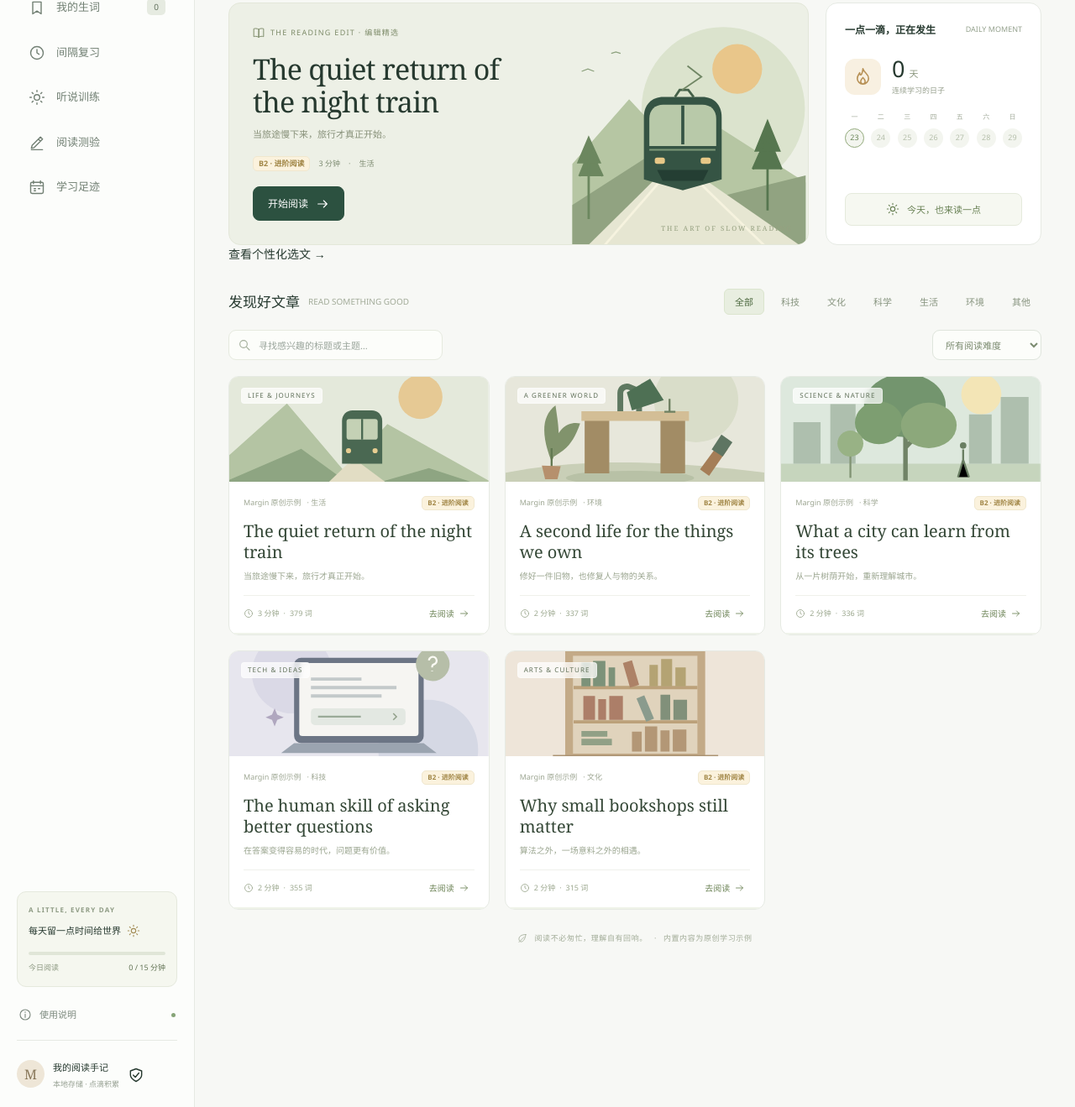
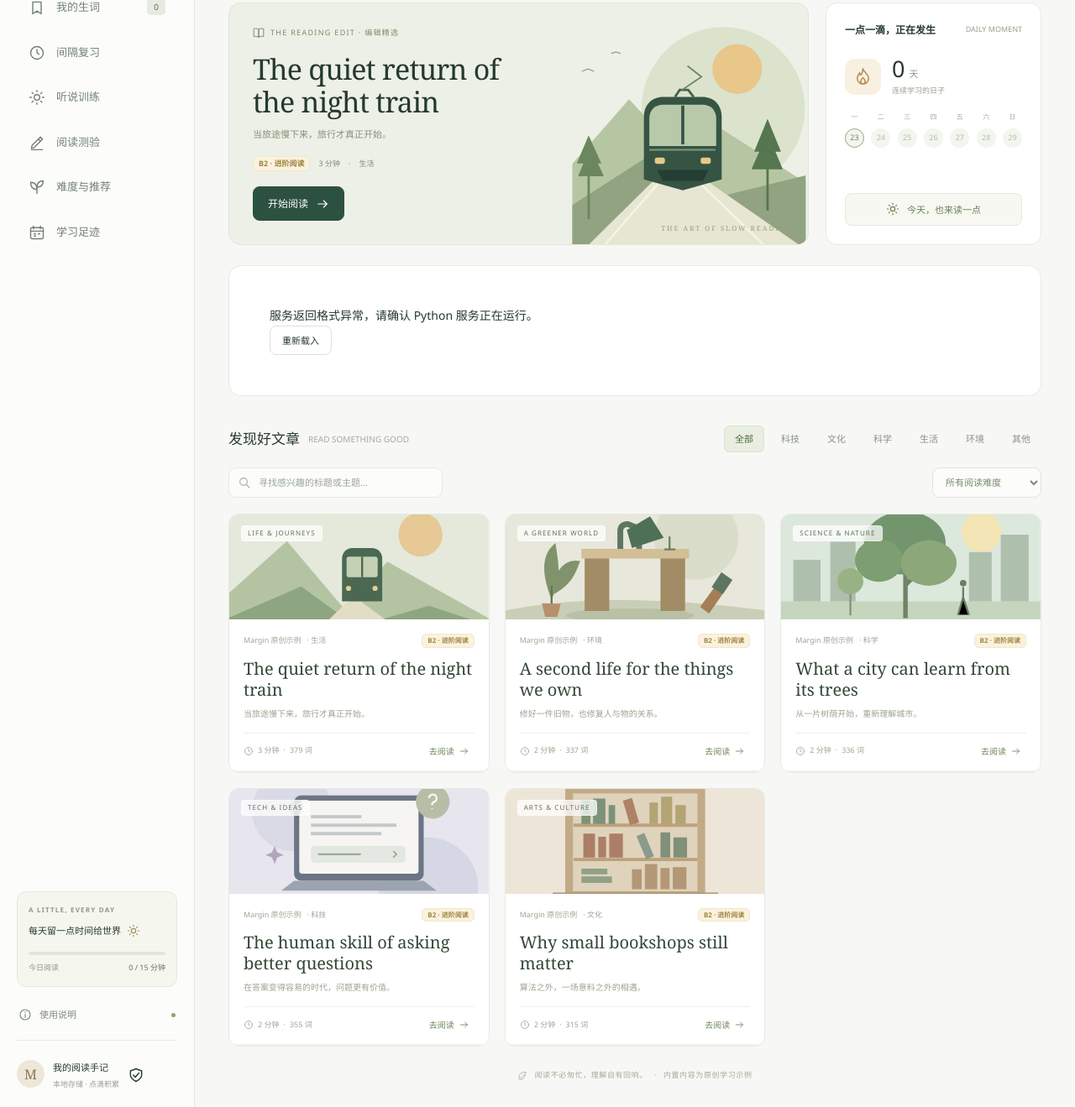
Before and after one commit to LiZhe792/ForeignNewsReaderAssistant, a Flask app: page / in a window 1280 px wide. Shown: the part 228-1547 px from the top of the page at 84% size. Run offline with Flask 3, Linux system fonts and the light colour scheme; data comes from the database, SQL or seed files in the repository; data that the repository does not hold is empty; parts of the project's set-up code (start-up, migrations or seed data) failed here and were passed over.

Commit message:
Expose personalized reading navigation and assets

```diff
--- a/templates/index.html
+++ b/templates/index.html
@@ -14,6 +14,8 @@
   <link rel="stylesheet" href="/static/assistance.css">
   <link rel="stylesheet" href="/static/vocabulary.css">
   <link rel="stylesheet" href="/static/practice.css">
+  <link rel="stylesheet" href="/static/personalization.css">
+  <script src="/static/personalization.js" defer></script>
   <script src="/static/listening.js" defer></script>
   <script src="/static/exercises.js" defer></script>
   <script src="/static/wordbook.js" defer></script>
@@ -35,6 +37,7 @@
         <a href="#review" data-nav="review" aria-label="间隔复习" title="间隔复习"><span data-icon="clock"></span><span>间隔复习</span></a>
         <a href="#listening" data-nav="listening" aria-label="听说训练" title="听说训练"><span data-icon="sun"></span><span>听说训练</span></a>
         <a href="#exercises" data-nav="exercises" aria-label="阅读测验" title="阅读测验"><span data-icon="pen"></span><span>阅读测验</span></a>
+        <a href="#personalization" data-nav="personalization" aria-label="难度与推荐" title="难度与推荐"><span data-icon="plant"></span><span>难度与推荐</span></a>
         <a href="#activity" data-nav="activity" aria-label="学习足迹" title="学习足迹"><span data-icon="calendar"></span><span>学习足迹</span></a>
       </nav>
       <div class="sidebar-bottom">
```
